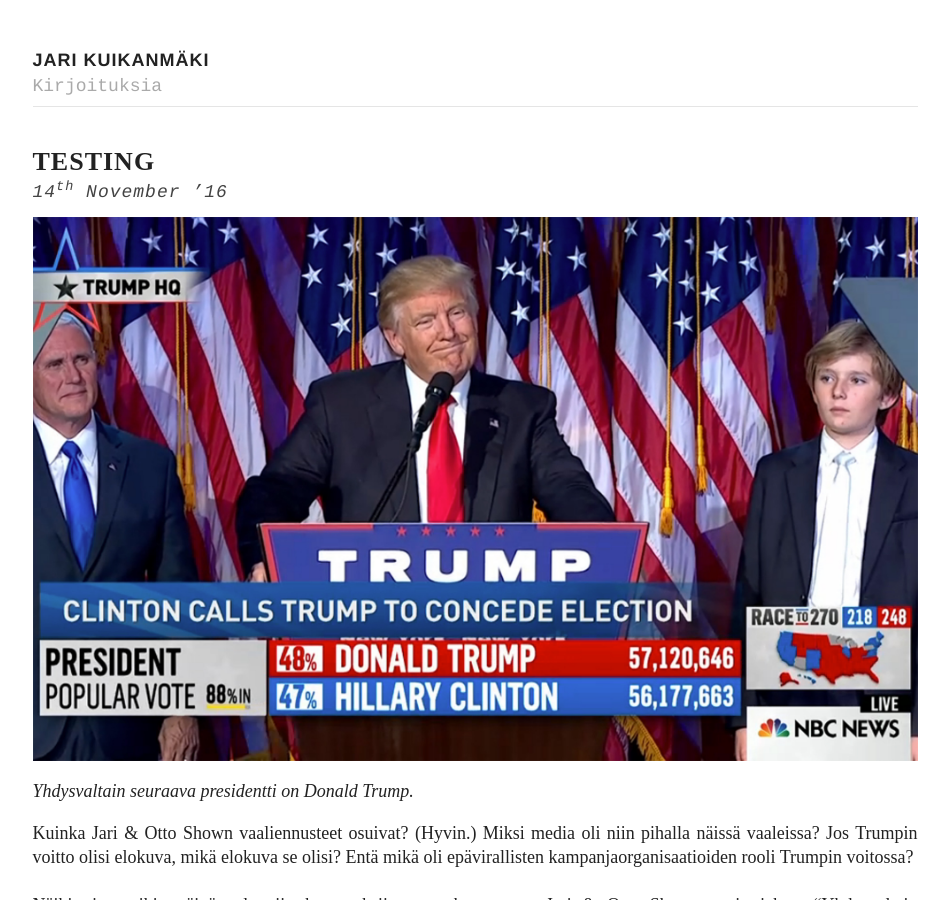
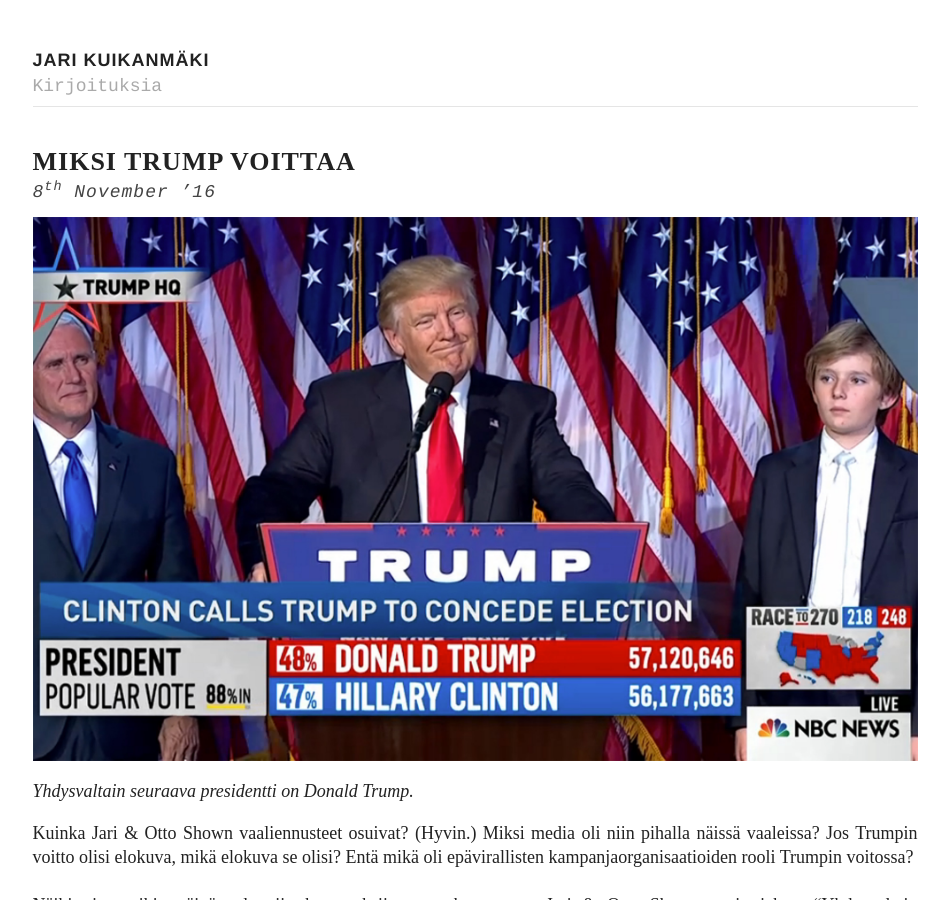
Before and after one commit to kuikanmaki/kuikanmaki.github.io, a Jekyll site: the page built from _posts/2016-11-14-yhdysvaltain-presidentinvaalit-mita-helvettia-juuri-tapahtui.md, in a window 1280 px wide and 900 px high. Shown: the whole window, without its empty margins (165-1114 px from the left). Built offline with Jekyll 4.4.1, drawn with Linux system fonts in a browser that asks for light colours; comment, search, counter and statistics services are not loaded; a file with an impossible date is left out.

Commit message:
updated blog post

```diff
--- a/_posts/2016-11-14-yhdysvaltain-presidentinvaalit-mita-helvettia-juuri-tapahtui.md
+++ b/_posts/2016-11-14-yhdysvaltain-presidentinvaalit-mita-helvettia-juuri-tapahtui.md
@@ -1,10 +1,10 @@
 ---
 layout: post
-title:  "Testing"
+title:  "Miksi Trump voittaa"
 author: "Jari Kuikanmäki"
-description: "Kuinka Trump voitti? Entä kuinka vaaliennusteemme osuivat? (Hyvin). Analysoimme Yhdysvaltain presidentinvaaleja."
-image: "/img/trumpwins.jpg"
-date:   2016-11-14 12:30
+description: "...jos voittaa."
+image: "/img/trumpclinton.jpg"
+date:   2016-11-08 15:20
 location: Helsinki, Finland
 tags: yhdysvallat presidentinvaalit trump clinton
 ---
```
